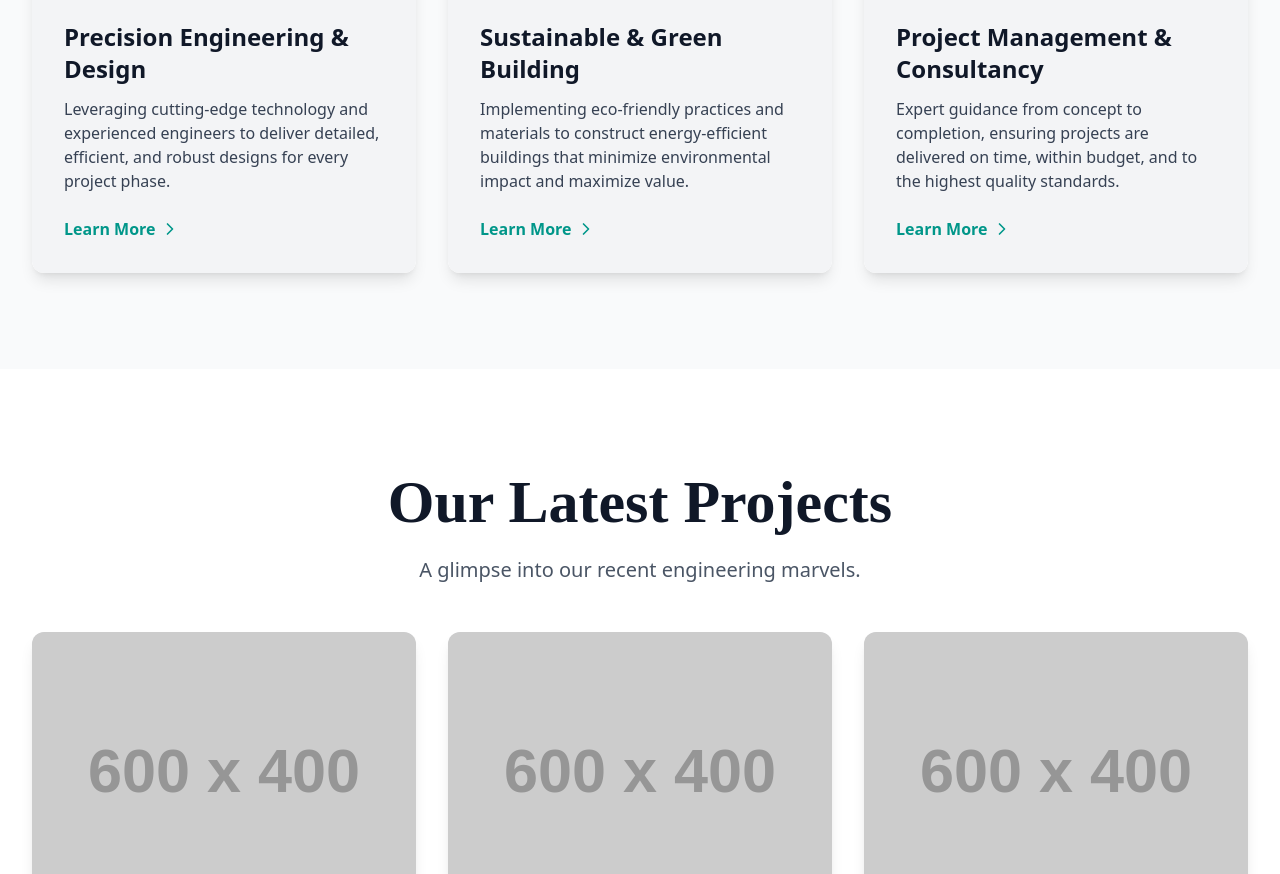
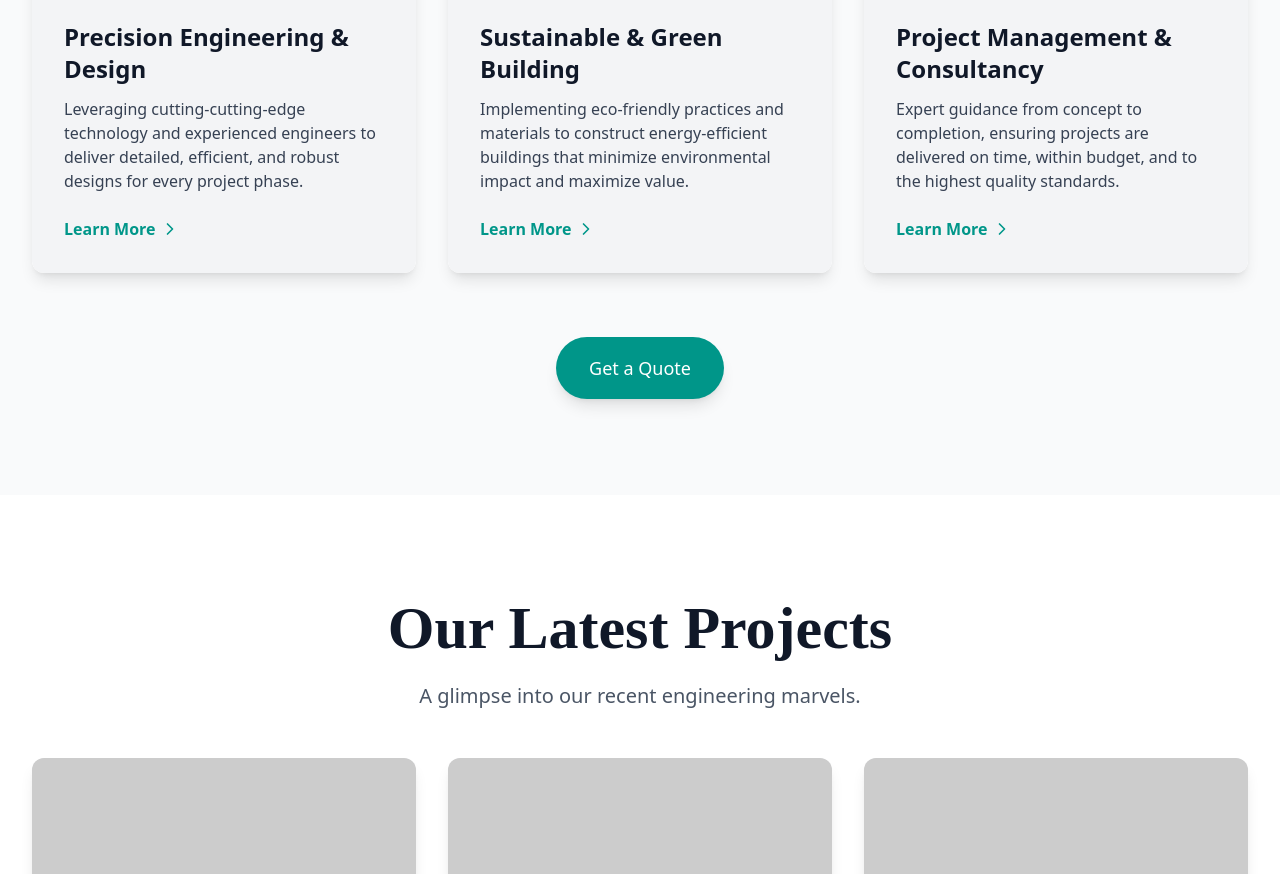
Before and after one commit to arinde/Sao, a React (Vite) app: page / in a window 1280 px wide. Shown: the part 2628-3502 px from the top of the page. Built offline with nearby package versions, Linux system fonts and the light colour scheme.

Commit message:
animation

```diff
--- a/src/components/Services.jsx
+++ b/src/components/Services.jsx
@@ -1,6 +1,6 @@
-import React from 'react';
-import { motion, useInView } from 'framer-motion'; // Import motion and useInView
-import { HardHat, DraftingCompass, Building, Lightbulb, Recycle, BriefcaseBusiness, ChevronRight, Factory } from 'lucide-react';
+import React, { createElement } from 'react';
+import { motion } from 'framer-motion'; // Import motion
+import { HardHat, DraftingCompass, Building, Lightbulb, Recycle, BriefcaseBusiness, ChevronRight, Factory } from 'lucide-react'; // Original icons
 
 const defaultServices = [
   {
@@ -24,7 +24,7 @@ const defaultServices = [
   {
     icon: DraftingCompass,
     title: "Precision Engineering & Design",
-    description: "Leveraging cutting-edge technology and experienced engineers to deliver detailed, efficient, and robust designs for every project phase.",
+    description: "Leveraging cutting-cutting-edge technology and experienced engineers to deliver detailed, efficient, and robust designs for every project phase.",
     link: "#"
   },
   {
@@ -46,9 +46,6 @@ const Services = ({
   sectionTitle = "Our Expertise: Building Beyond Expectation",
   sectionSubtitle = "Discover the comprehensive range of civil and construction engineering services we offer to deliver your vision.",
 }) => {
-  const ref = React.useRef(null);
-  const isInView = useInView(ref, { once: true, amount: 0.3 }); // Animate once when 30% of component is in view
-
   const iconBackgroundColors = [
     'bg-blue-600',
     'bg-purple-600',
@@ -64,23 +61,19 @@ const Services = ({
     visible: { opacity: 1, y: 0, transition: { duration: 0.8, ease: "easeOut" } }
   };
 
-  // Variants for the grid container (staggers children)
-  const containerVariants = {
-    hidden: { opacity: 0 },
-    visible: {
+  // Variants for individual card items (all coming in from the left, with staggered delay)
+  const cardVariants = {
+    hidden: { opacity: 0, x: -100 }, // All cards start off-screen to the left
+    visible: (index) => ({ // Now accepts an index to calculate delay
       opacity: 1,
+      x: 0,
       transition: {
-        staggerChildren: 0.15, // Delay between each card animation
-        delayChildren: 0.3 // Delay before cards start animating
+        duration: 0.6,
+        ease: "easeOut",
+        delay: index * 0.15 // Staggered delay for each card
       }
-    }
+    })
   };
-
-  // Variants for individual card items (alternating slide-in)
-  const cardVariants = (index) => ({
-    hidden: { opacity: 0, x: index % 2 === 0 ? -100 : 100 }, // Even index from left, odd from right
-    visible: { opacity: 1, x: 0, transition: { duration: 0.6, ease: "easeOut" } }
-  });
 
   // Variants for the icon and its background to rotate continuously
   const iconRotateVariants = {
@@ -95,7 +88,7 @@ const Services = ({
   };
 
   return (
-    <section ref={ref} className="py-16 lg:py-24 bg-gray-50 font-sans">
+    <section className="py-16 lg:py-24 bg-gray-50 font-sans">
       <div className="max-w-7xl mx-auto px-4 sm:px-6 lg:px-8">
 
         {/* Section Header */}
@@ -103,7 +96,8 @@ const Services = ({
           className="text-center mb-12"
           variants={headerVariants}
           initial="hidden"
-          animate={isInView ? "visible" : "hidden"}
+          whileInView="visible" // Animate when in view
+          viewport={{ once: true, amount: 0.2 }} // Trigger once when 20% of element is visible
         >
           <h2 className="text-4xl font-extrabold text-gray-900 sm:text-5xl lg:text-6xl font-['Montserrat'] leading-tight">
             {sectionTitle}
@@ -113,18 +107,17 @@ const Services = ({
           </p>
         </motion.div>
 
-        {/* Services Grid */}
-        <motion.div
-          className="grid grid-cols-1 sm:grid-cols-2 lg:grid-cols-3 gap-8"
-          variants={containerVariants}
-          initial="hidden"
-          animate={isInView ? "visible" : "hidden"}
-        >
+        {/* Services Grid - Removed containerVariants and initial/animate here */}
+        <div className="grid grid-cols-1 sm:grid-cols-2 lg:grid-cols-3 gap-8">
           {services.map((service, index) => (
             <motion.div
               key={index}
               className="relative bg-white rounded-xl shadow-lg p-8 overflow-hidden group transform transition-all duration-300 hover:scale-105 hover:shadow-2xl"
-              variants={cardVariants(index)} // Apply dynamic card variants
+              variants={cardVariants} // Apply dynamic card variants
+              initial="hidden" // Each card starts hidden
+              whileInView="visible" // Each card animates when in view
+              viewport={{ once: true, amount: 0.2 }} // Trigger once when 20% of the card is visible
+              custom={index} // Pass index as custom prop to variants
               whileHover={{ scale: 1.03, boxShadow: "0 20px 25px -5px rgba(0, 0, 0, 0.1), 0 10px 10px -5px rgba(0, 0, 0, 0.04)" }} // Enhanced hover effect
             >
               <div className="absolute inset-0 bg-gradient-to-br from-teal-50 to-white opacity-0 group-hover:opacity-100 transition-opacity duration-300 rounded-xl"></div>
@@ -134,9 +127,10 @@ const Services = ({
               <motion.div
                 className={`relative z-10 w-16 h-16 flex items-center justify-center text-white rounded-full mb-6 transform transition-transform duration-300 group-hover:rotate-6 group-hover:scale-110 ${iconBackgroundColors[index % iconBackgroundColors.length]}`}
                 variants={iconRotateVariants}
-                animate={isInView ? "rotate" : {}} // Apply the continuous rotation animation only when in view
+                whileInView="rotate" // Apply the continuous rotation animation only when in view
+                viewport={{ once: true, amount: 0.2 }} // Trigger once when 20% of element is visible
               >
-                {React.createElement(service.icon, { className: 'w-8 h-8' })}
+                {createElement(service.icon, { className: 'w-8 h-8' })}
               </motion.div>
 
               <h3 className="relative z-10 text-2xl font-bold text-gray-900 mb-3">
@@ -158,7 +152,16 @@ const Services = ({
               )}
             </motion.div>
           ))}
-        </motion.div>
+        </div>
+
+        <div className="text-center mt-16">
+          <button
+            onClick={() => console.log("Get a Quote clicked!")} // Example action
+            className="inline-flex items-center px-8 py-4 border border-transparent text-lg font-medium rounded-full shadow-lg text-white bg-teal-600 hover:bg-teal-700 transition-colors duration-300 transform hover:scale-[1.02]"
+          >
+            Get a Quote
+          </button>
+        </div>
       </div>
     </section>
   );
```
